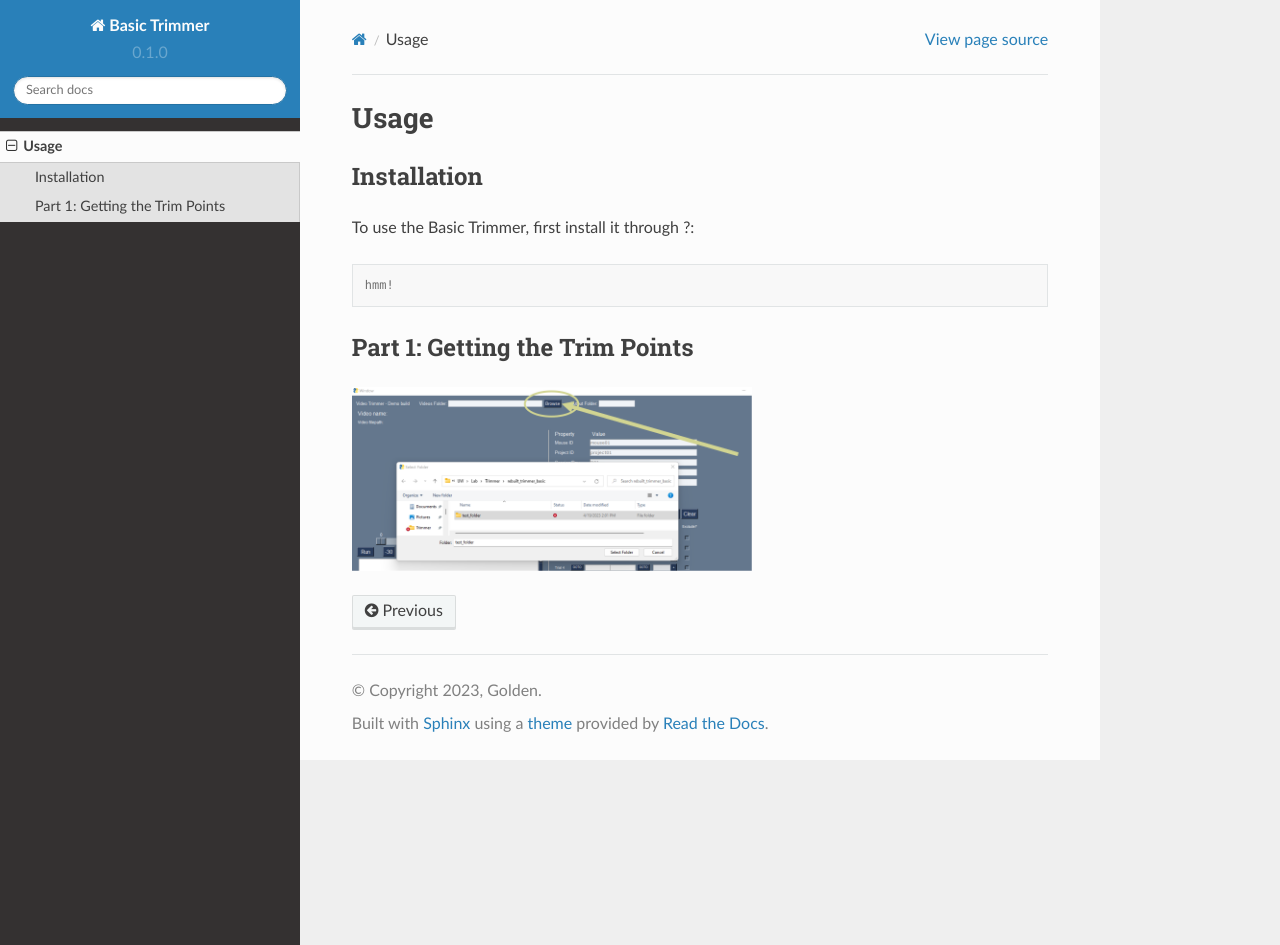
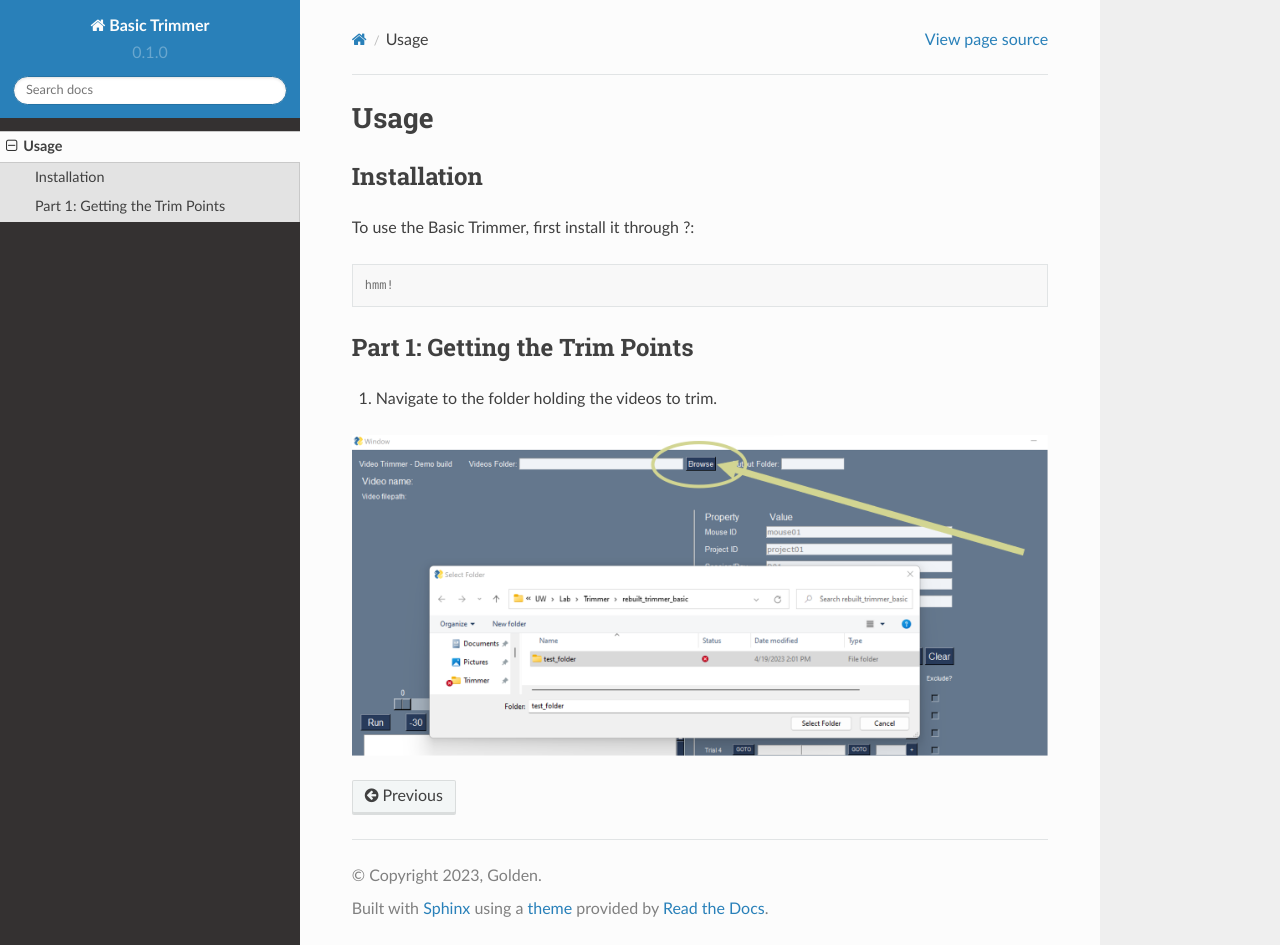
Before and after one commit to virginiavw/rtd-tutorial, a Sphinx documentation site: the page built from docs/source/usage.rst, in a window 1280 px wide and 945 px high. Built offline with Sphinx 7.4.7 and the Read the Docs theme 2.0.0, drawn with Linux system fonts in a browser that asks for light colours.

Commit message:
Update usage.rst

```diff
--- a/docs/source/usage.rst
+++ b/docs/source/usage.rst
@@ -14,6 +14,7 @@ To use the Basic Trimmer, first install it through ?:
 
 Part 1: Getting the Trim Points
 ----------------
+1. Navigate to the folder holding the videos to trim.
 
 .. image:: images/browse.png
-  :width: 400
+  :width: 700
```
